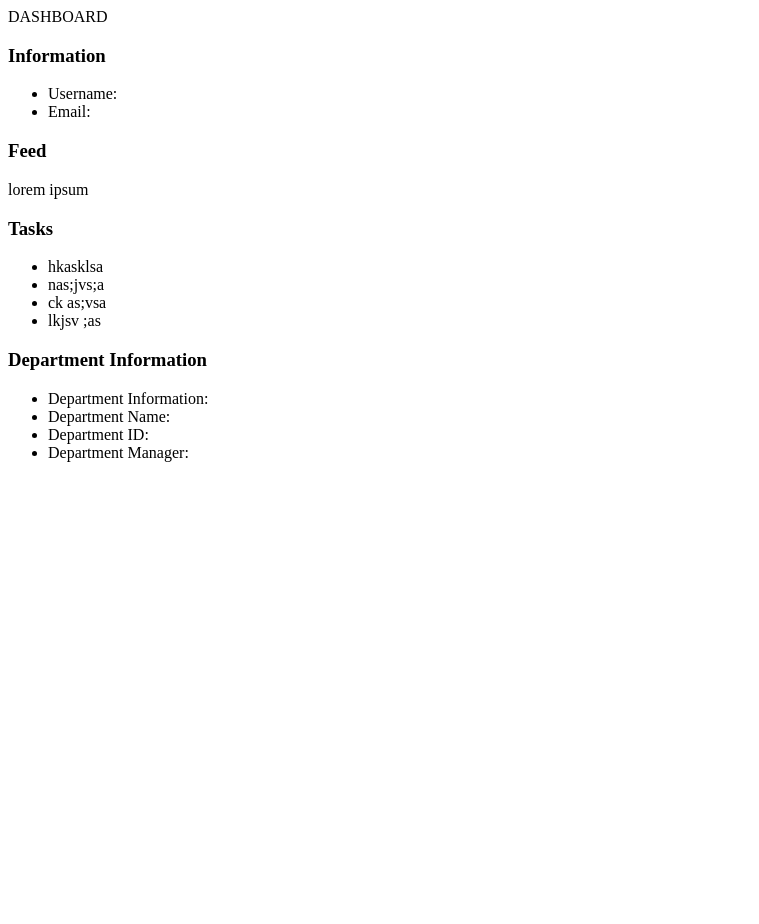
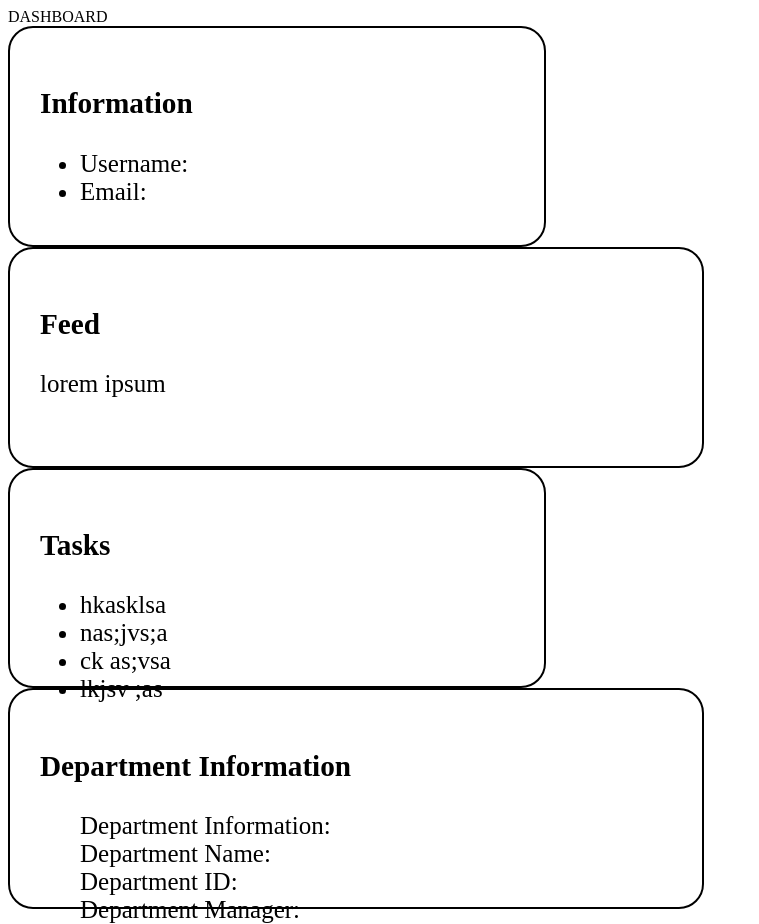
Before and after one commit to limbub009/EmployeePortal, a PHP site: page /dashboard.html in a window 1280 px wide. Shown: the whole page, without its empty margins (0-759 px from the left). Before the commit the page ends 462 px from the top, so only its background shows below. Run offline with PHP 8.4, Linux system fonts and the light colour scheme.

Commit message:
Update dashboard.css

```diff
--- a/dashboard.css
+++ b/dashboard.css
@@ -1 +1,39 @@
 dashboard.css
+
+body{
+
+}
+
+div{
+    border-radius: 25px;
+    border: 2px solid black;
+    font-size: 25px;
+}
+
+.info{
+    padding: 30px;
+    width: 37.5%;
+    height: 20%;
+}
+
+.feed{
+    padding: 30px;
+    width: 50%;
+    height: 20%;
+}
+
+.tasks{
+    padding: 30px;
+    width: 37.5%;
+    height: 20%;
+}
+
+.deptInfo{
+    padding: 30px;
+    width: 50%;
+    height: 20%;
+}
+
+.dptLst{
+    list-style-type: none;
+}
```
